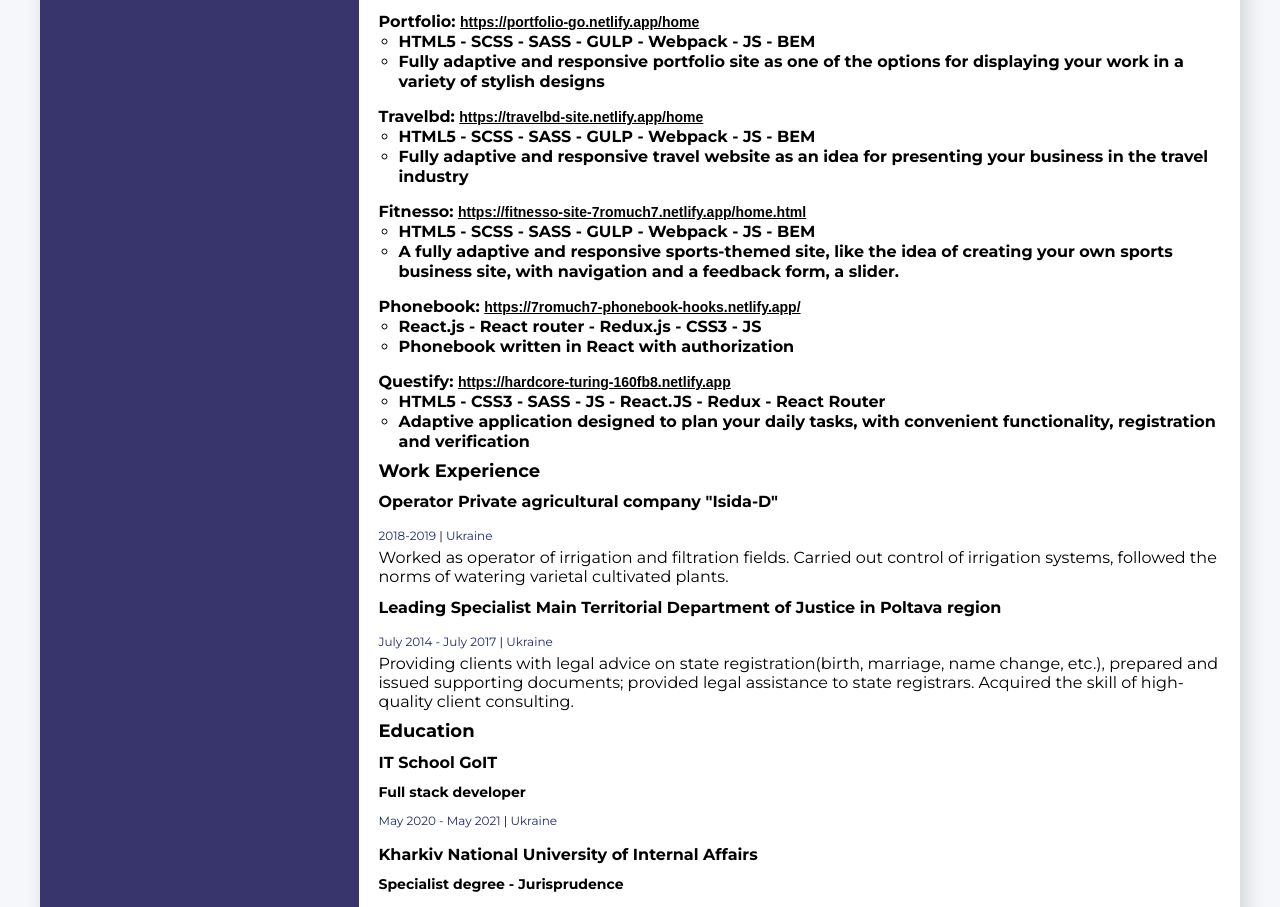
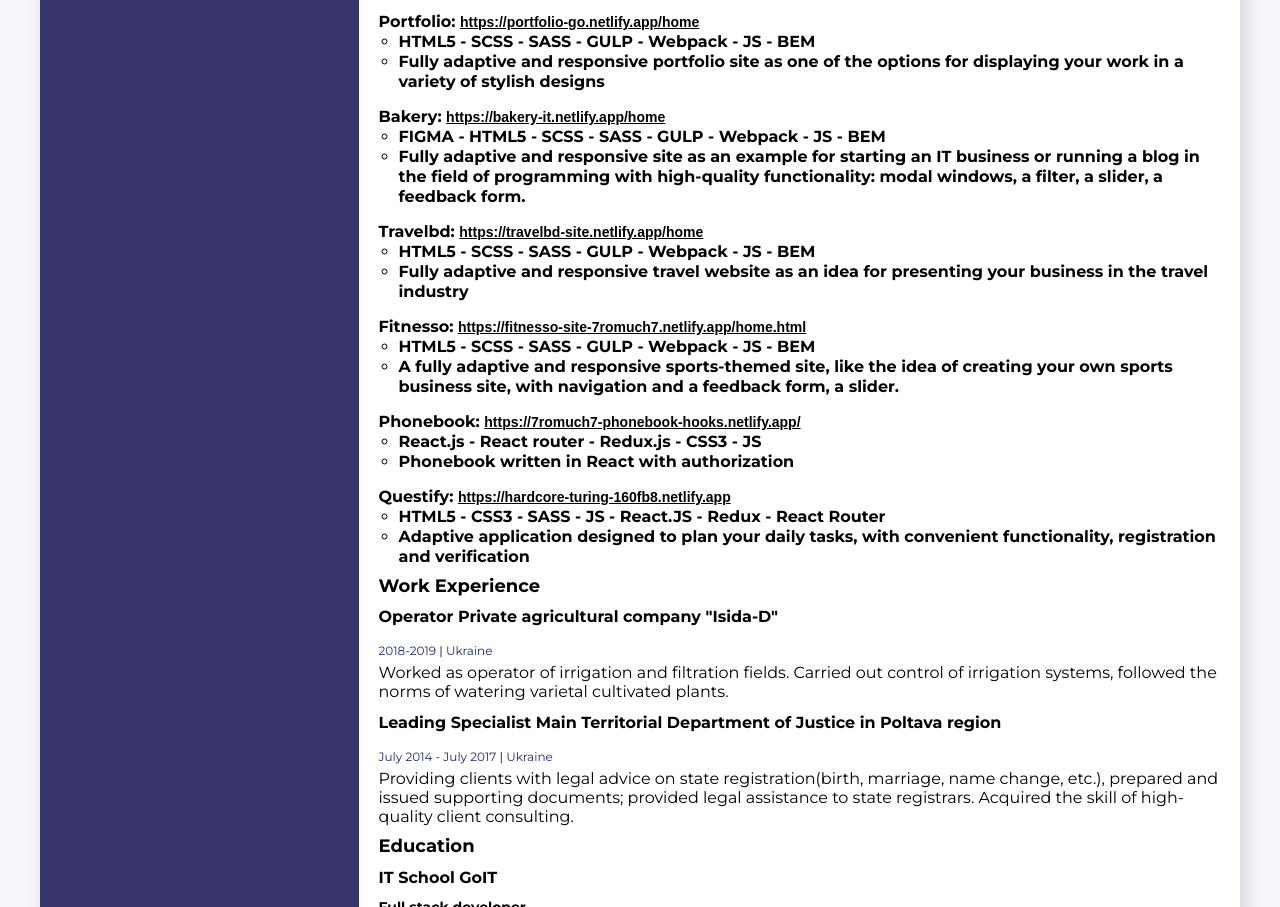
Before and after one commit to 7Romuch7/Resume, a plain HTML site: page index.html in a window 1280 px wide. Shown: the part 1383-2290 px from the top of the page. Drawn offline with Linux system fonts and the light colour scheme.

Commit message:
add project

```diff
--- a/index.html
+++ b/index.html
@@ -278,6 +278,17 @@
                     </ul>
                 </ul>
                 <ul class="projects-items">
+                    <li class="project-title">Bakery:
+                        <a class="projects-link info-project"
+                            href="https://bakery-it.netlify.app/home">https://bakery-it.netlify.app/home</a>
+                    </li>
+                    <ul class="project-link">
+                        <li class="project-title">FIGMA - HTML5 - SCSS - SASS - GULP - Webpack - JS - BEM</li>
+                        <li class="project-title">Fully adaptive and responsive site as an example for starting an IT business or running a blog in the field of programming with high-quality
+                        functionality: modal windows, a filter, a slider, a feedback form.</li>
+                    </ul>
+                </ul>
+                <ul class="projects-items">
                     <li class="project-title">Travelbd:
                         <a class="projects-link info-project"
                             href="https://travelbd-site.netlify.app/home">https://travelbd-site.netlify.app/home</a>
```
